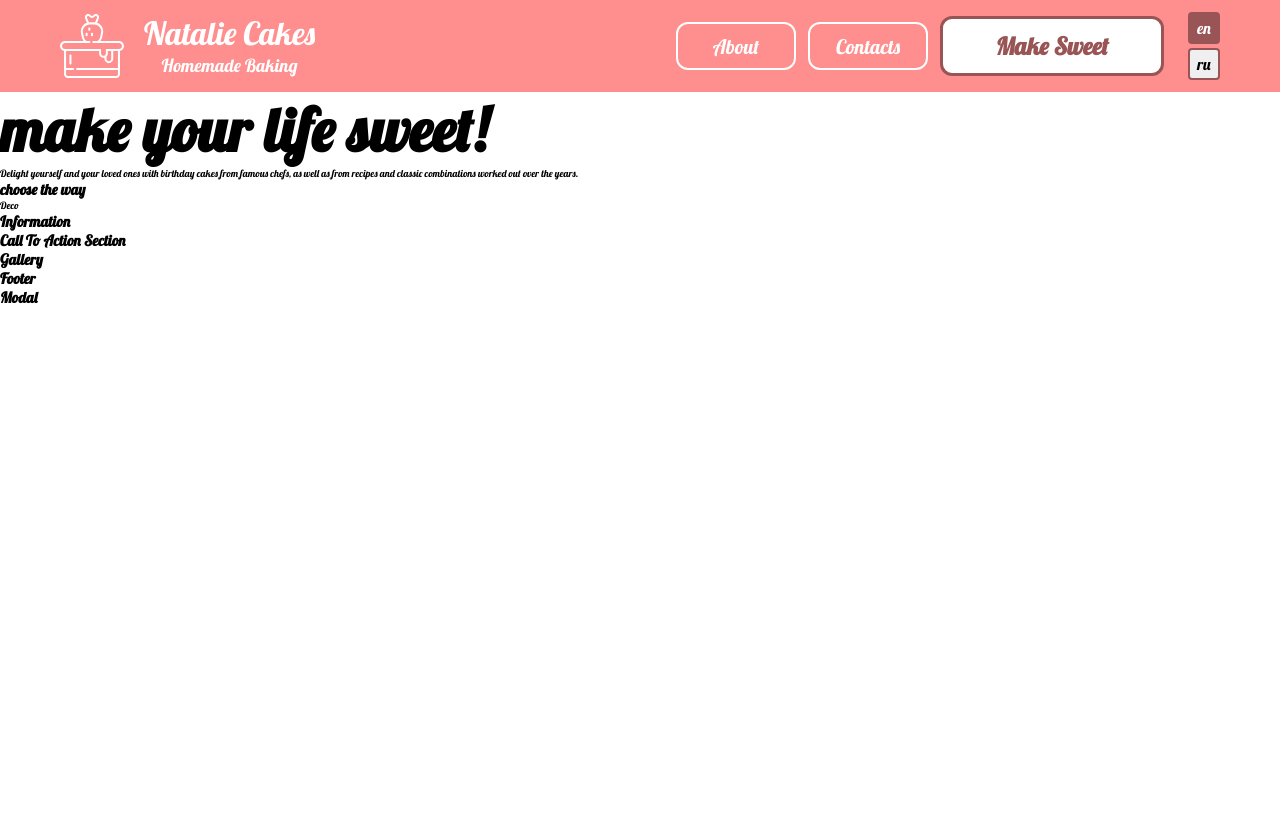
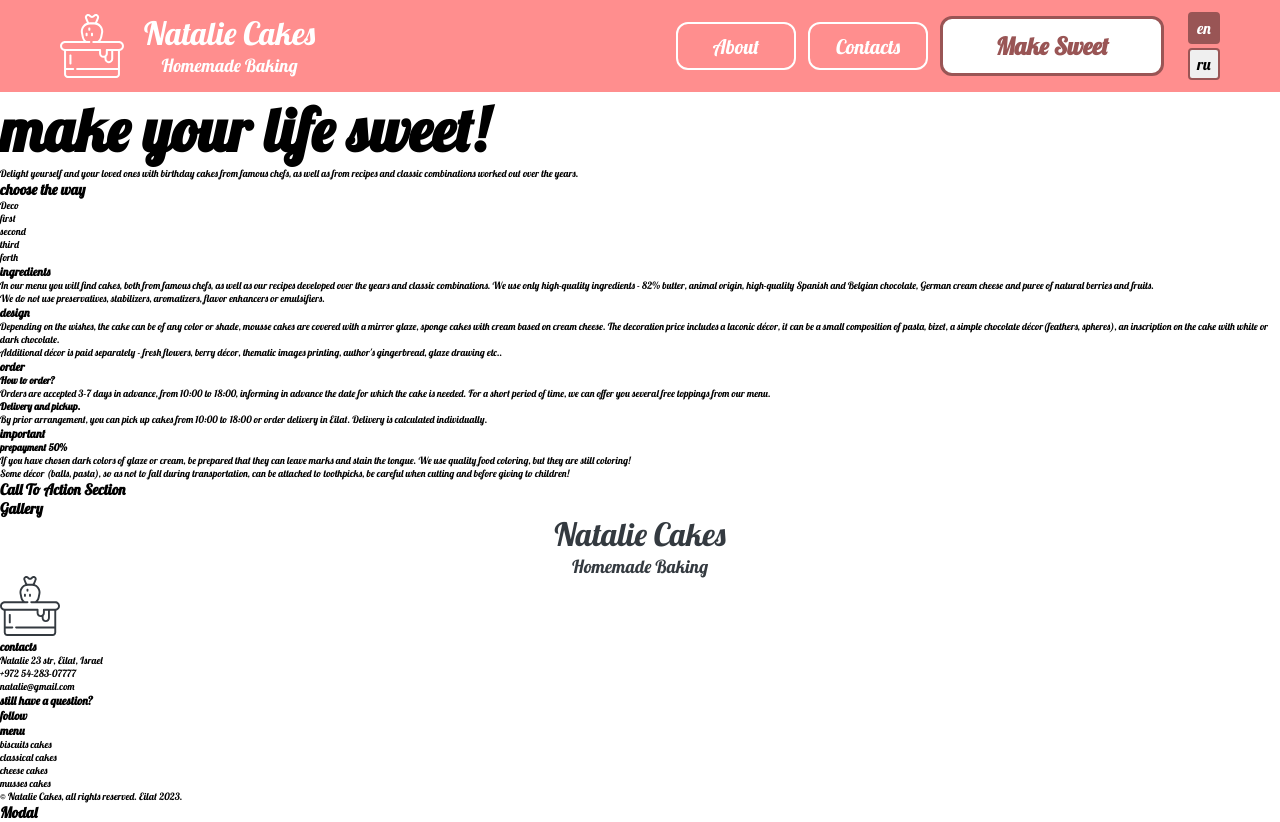
Before and after one commit to AndrewShmorhunGit/natalie-cakes, a React (Create React App) app: page / in a window 1280 px wide. Before the commit the page ends 800 px from the top, so only its background shows below. Built offline with nearby package versions, Linux system fonts and the light colour scheme.

Commit message:
add content to the components

```diff
--- a/src/App.tsx
+++ b/src/App.tsx
@@ -62,10 +62,10 @@ function App() {
     <div>
       <Navigation contentBox={contentBox}></Navigation>
       <Hero contentBox={contentBox}></Hero>
-      <Information></Information>
+      <Information contentBox={contentBox}></Information>
       <CallToAction></CallToAction>
       <Gallery></Gallery>
-      <Footer></Footer>
+      <Footer contentBox={contentBox}></Footer>
       <Modal></Modal>
     </div>
   );
--- a/src/components/footer/Footer.tsx
+++ b/src/components/footer/Footer.tsx
@@ -1,7 +1,37 @@
-export function Footer() {
+import { MainLogo } from "components/imports";
+import { MainLogoText } from "components/lib/Components";
+import { IContentBox } from "interfaces/IContent";
+import { colorSys } from "styles/colors";
+
+export function Footer({ contentBox }: { contentBox: IContentBox }) {
+  const content = contentBox.innerContent;
   return (
     <div>
-      <h2>Footer</h2>
+      <div>
+        <MainLogoText textColor={colorSys.text_dark} />
+        <MainLogo width="6rem" height="6rem" fill={colorSys.text_dark} />
+      </div>
+      <div>
+        <div>
+          <h3>{content.footerOther.contacts}</h3>
+          <p>{content.footerContacts.address}</p>
+          <p>{content.footerContacts.phone}</p>
+          <p>{content.footerContacts.email}</p>
+        </div>
+        <div>
+          <h3>{content.footerOther.question}</h3>
+        </div>
+        <div>
+          <h3>{content.footerOther.follow}</h3>
+        </div>
+      </div>
+      <div>
+        <h3>{content.footerOther.menu}</h3>
+        {content.footerOther.cart.map((position) => {
+          return <p>{position}</p>;
+        })}
+      </div>
+      <p>&copy; {content.footerOther.rights}</p>
     </div>
   );
 }
--- a/src/components/hero/Hero.tsx
+++ b/src/components/hero/Hero.tsx
@@ -3,14 +3,19 @@ import { MainHeader } from "components/lib/Components";
 import { IContentBox } from "interfaces/IContent";
 
 export function Hero({ contentBox }: { contentBox: IContentBox }) {
-  const data = contentBox.innerContent;
+  const content = contentBox.innerContent;
   return (
     <div>
-      <MainHeader>{data.mainHeader}</MainHeader>
-      <p>{data.heroTagline}</p>
-      <h2>{data.slogan}</h2>
+      <MainHeader>{content.mainHeader}</MainHeader>
+      <p>{content.heroTagline}</p>
+      <h2>{content.slogan}</h2>
       <div>Deco</div>
-      <div></div>
+      <div>
+        <div>first</div>
+        <div>second</div>
+        <div>third</div>
+        <div>forth</div>
+      </div>
     </div>
   );
 }
--- a/src/components/information/Information.tsx
+++ b/src/components/information/Information.tsx
@@ -1,7 +1,36 @@
-export function Information() {
+import { IContentBox } from "interfaces/IContent";
+
+export function Information({ contentBox }: { contentBox: IContentBox }) {
+  const content = contentBox.innerContent;
   return (
     <div>
-      <h2>Information</h2>
+      <div>
+        <div>
+          <h3>{content.ingredients}</h3>
+          <p>{content.ingredientsText.p1}</p>
+          <p>{content.ingredientsText.p2}</p>
+        </div>
+        <div>
+          <h3>{content.design}</h3>
+          <p>{content.designText.p1}</p>
+          <p>{content.designText.p2}</p>
+        </div>
+        <div>
+          <h3>{content.order}</h3>
+          <h4>{content.orderText.h1}</h4>
+          <p>{content.orderText.p1}</p>
+          <h4>{content.orderText.h2}</h4>
+          <p>{content.orderText.p2}</p>
+        </div>
+      </div>
+      <div>
+        <h3>{content.important}</h3>
+        <h4>{content.importantText.h1}</h4>
+        <div>
+          <p>{content.importantText.p1}</p>
+          <p>{content.importantText.p2}</p>
+        </div>
+      </div>
     </div>
   );
 }
--- a/src/content/content.ts
+++ b/src/content/content.ts
@@ -55,6 +55,7 @@ const contentEn: IInnerContent = {
   },
 
   footerOther: {
+    contacts: "contacts",
     question: "still have a question?",
     callBack: "We will call you back!",
     follow: "follow",
@@ -112,7 +113,8 @@ const contentRu: IInnerContent = {
   },
 
   footerOther: {
-    question: "еще есть вопрос?",
+    contacts: "контакты",
+    question: "еще есть вопросы?",
     callBack: "мы перезвоним вам!",
     follow: "подписаться",
     menu: "меню",
--- a/src/interfaces/IContent.ts
+++ b/src/interfaces/IContent.ts
@@ -45,6 +45,7 @@ export interface IInnerContent {
     email: string;
   };
   footerOther: {
+    contacts: string;
     question: string;
     callBack: string;
     follow: string;
```
